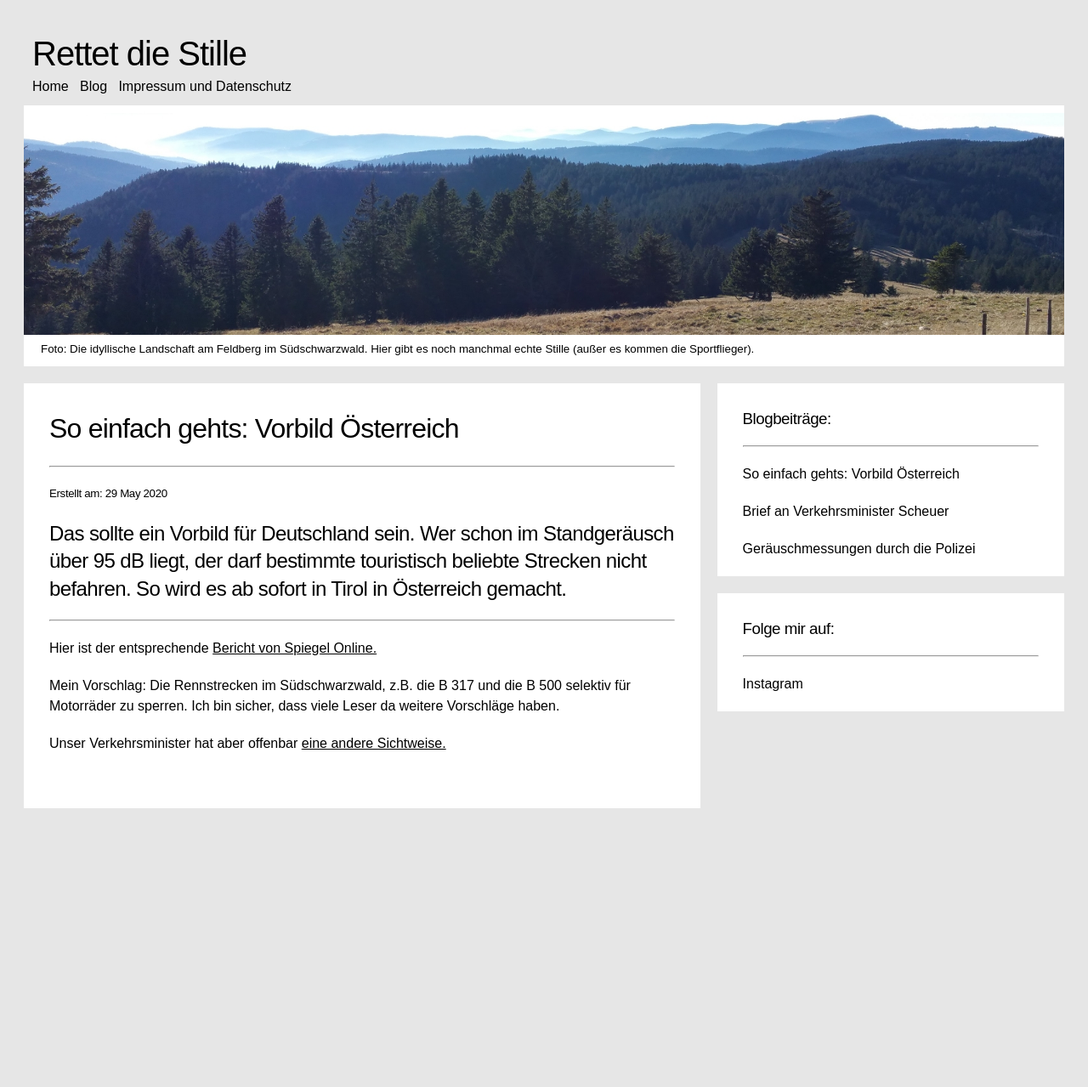
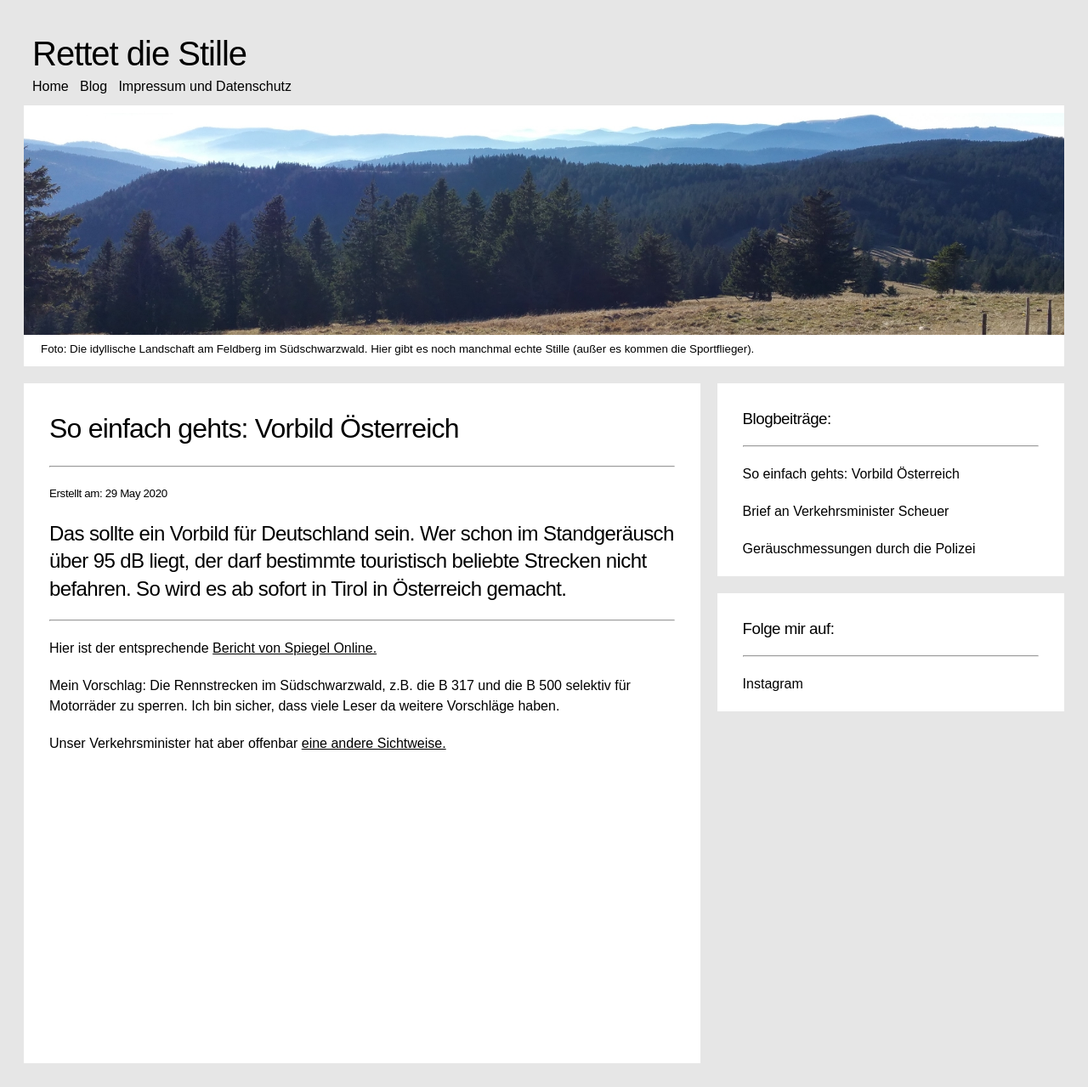
Before and after one commit to rettet-die-stille/rettet-die-stille.github.io, a Jekyll site: the page built from _posts/2020-05-29-So-einfach-gehts-Vorbild-Oesterreich.md, in a window 1280 px wide. Shown: the whole page at 85% size. Built offline with Jekyll 4.4.1, drawn with Linux system fonts in a browser that asks for light colours; before the commit the page ends 979 px from its top, so only the background shows below that.

Commit message:
Update post.html

```diff
--- a/_layouts/post.html
+++ b/_layouts/post.html
@@ -2,7 +2,7 @@
 layout: defaultmodern
 ---
 
- <div class="card" style="min-height: 500px;">
+ <div class="card" style="min-height: 800px;">
   <h1>{{ page.title }}</h1>
   <hr>
   <h5>Erstellt am: {{ page.date | date_to_string }}</h5>
```
